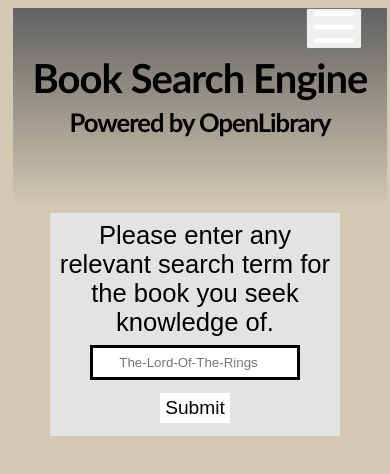
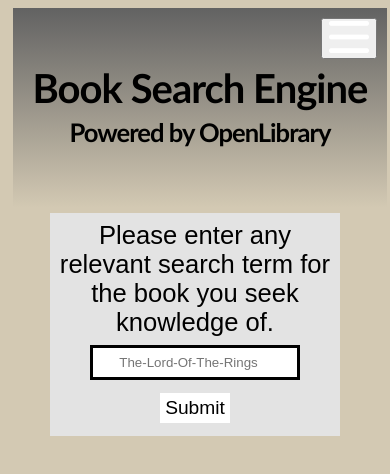
Before and after one commit to KuhnSteven/ResponsiveLibraryAPI, a website: page index.html in a window 390 px wide. Drawn offline with Linux system fonts and the light colour scheme.

Commit message:
Finalized Changes
Functional mobile nav

```diff
--- /dev/null
+++ b/partials/_mixin.scss
@@ -0,0 +1,14 @@
+// Partial file: mixin
+// Contains: mobile & desktop screen limits
+
+@mixin mobile {
+    @media only screen and (max-width: 800px) {
+        @content;
+    }
+}
+
+@mixin desktop {
+    @media only screen and (min-width: 801px) {
+        @content;
+    }
+}
--- a/scss/main.scss
+++ b/scss/main.scss
@@ -2,6 +2,7 @@
 @import 'partials/_extend';
 @import 'partials/_partialStyles';
 @import 'partials/_variables';
+@import 'partials/_mixin';
 @import 'partials/_interactiveDesign';
 
 html {
```
Also changed, not shown: css/main.css, 1 other file.
